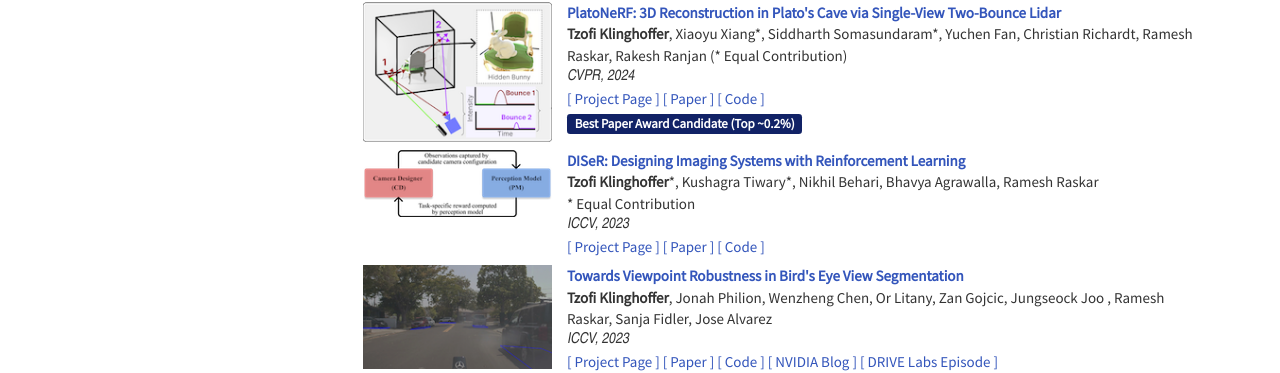
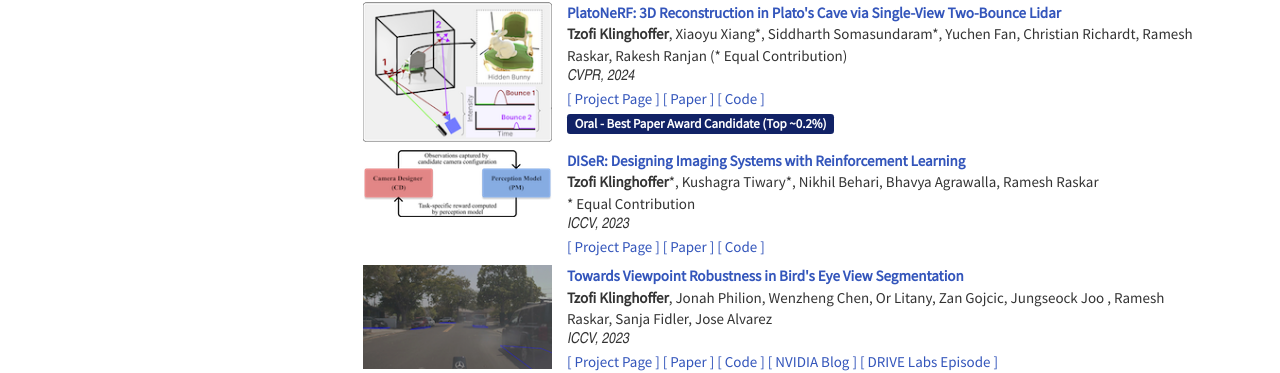
Before and after one commit to tzofi/tzofi.github.io, a Jekyll site: the page built from index.html, in a window 1280 px wide. Shown: the part 675-1048 px from the top of the page. Built offline with Jekyll 4.4.1, drawn with Linux system fonts in a browser that asks for light colours; nearby versions of some CDN libraries.

Commit message:
Update publications.json

```diff
--- a/_data/publications.json
+++ b/_data/publications.json
@@ -12,7 +12,7 @@
 		"authors": ["<b>Tzofi Klinghoffer</b>", "Xiaoyu Xiang*", "Siddharth Somasundaram*", "Yuchen Fan", "Christian Richardt", "Ramesh Raskar", "Rakesh Ranjan (* Equal Contribution)"],
 		"venue": "CVPR",
 		"date": "2024",
-        "award": "Best Paper Award Candidate (Top ~0.2%)",
+        "award": "Oral - Best Paper Award Candidate (Top ~0.2%)",
 		"links" : [
             {"type": "link", "name": "Project Page", "target": "https://platonerf.github.io"},
 			{"type": "link", "name": "Paper", "target": "https://arxiv.org/abs/2312.14239"},
```
